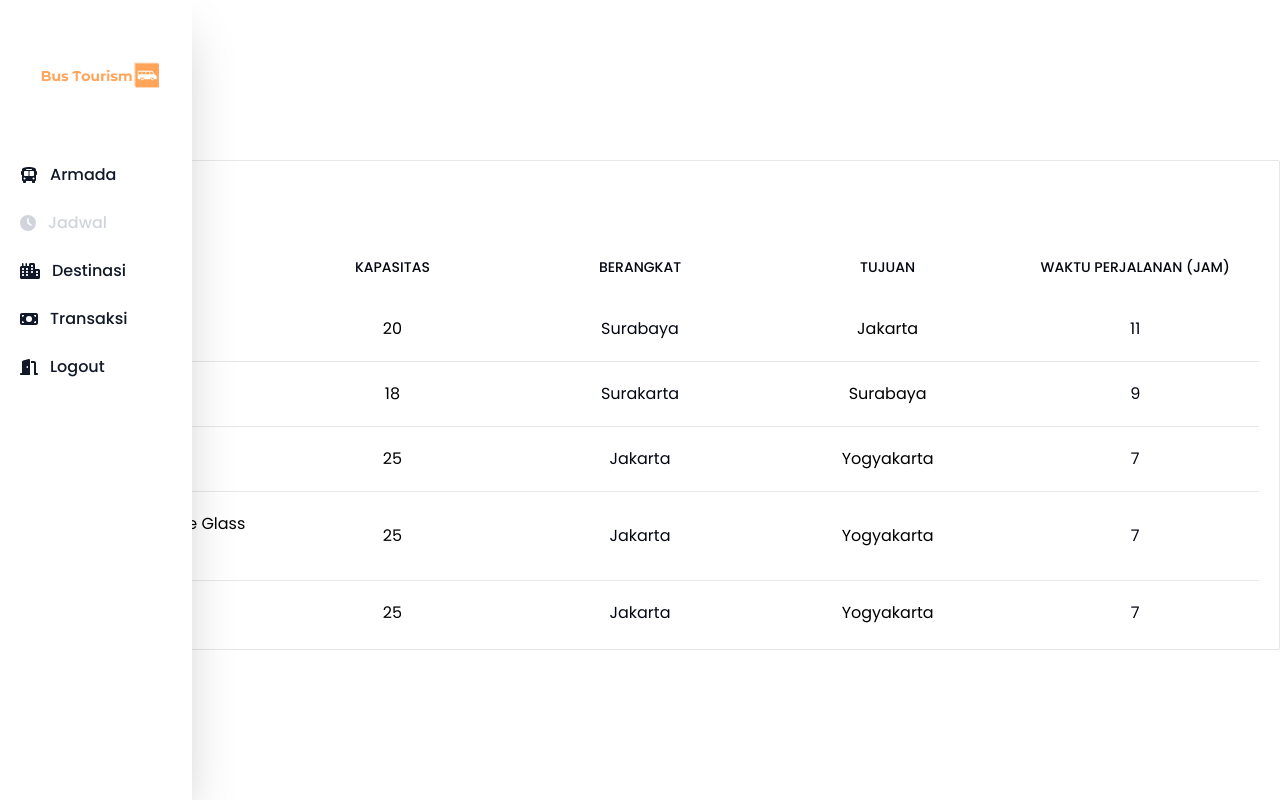
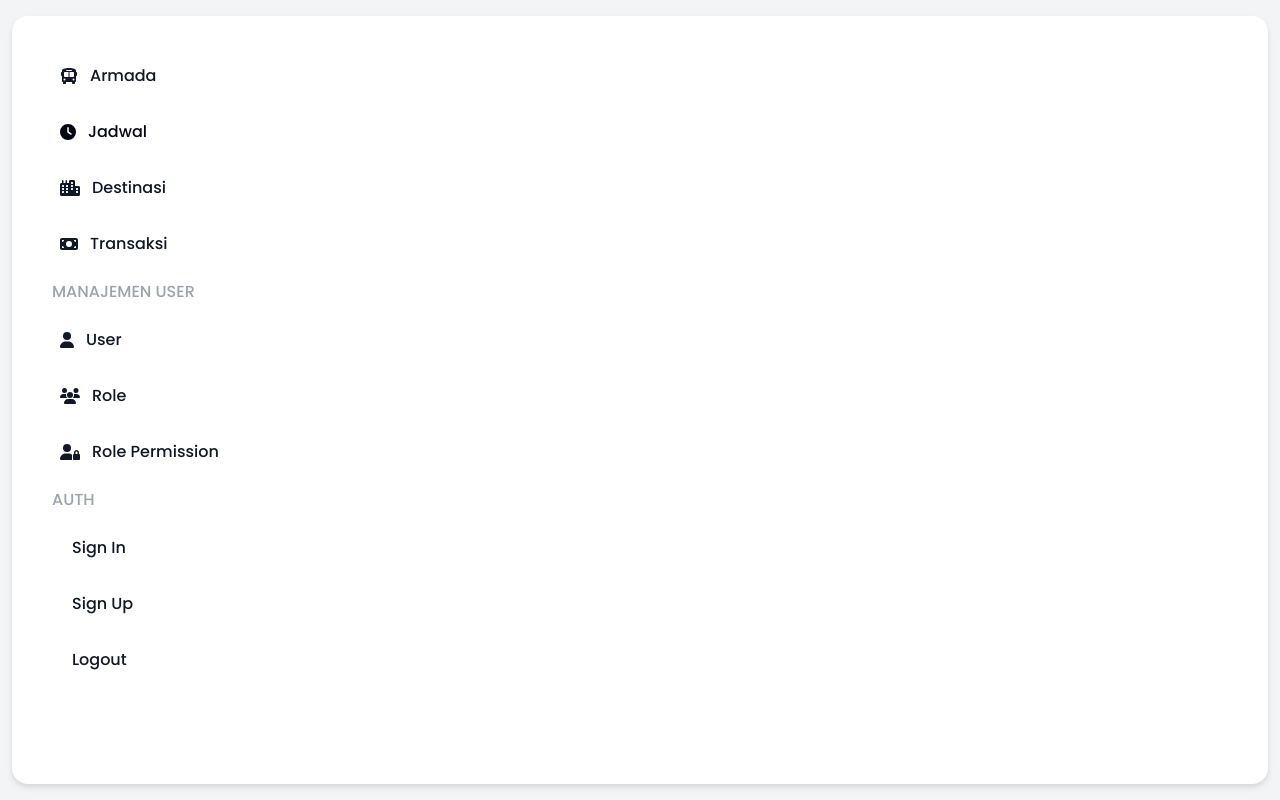
Before and after one commit to Talitazmiza/bus-tourism2, a React (Vite) app in the folder Frontend/: page /dashboard in a window 1280 px wide. Shown: the top 800 px of the page. Built offline with nearby package versions, Linux system fonts and the light colour scheme.

Commit message:
refactor: sidebar group menus

```diff
--- a/Frontend/src/components/pages/Admin/organs/Sidebar.tsx
+++ b/Frontend/src/components/pages/Admin/organs/Sidebar.tsx
@@ -1,37 +1,15 @@
 import { FontAwesomeIcon } from "@fortawesome/react-fontawesome";
-import {faClock, faBus, faDoorOpen, faCity, faMoneyBill} from '@fortawesome/free-solid-svg-icons';
-import logo from "../../../../assets/logo.png"
-import {Image} from "../../../atoms/Image.tsx";
+import {faClock, faBus, faCity, faMoneyBill, faUser, faUsers, faUserLock} from '@fortawesome/free-solid-svg-icons';
 
 const Sidebar = () => {
     return (
-        <div className="bg-black">
-            <button data-drawer-target="logo-sidebar" data-drawer-toggle="logo-sidebar" aria-controls="logo-sidebar"
-                    type="button"
-                    className="inline-flex items-center p-2 mt-2 ml-3 text-sm text-gray-500 rounded-lg sm:hidden hover:bg-gray-100 focus:outline-none focus:ring-2 focus:ring-gray-200 dark:text-gray-400 dark:hover:bg-gray-700 dark:focus:ring-gray-600">
-                <span className="sr-only">Open sidebar</span>
-                <svg className="w-6 h-6" aria-hidden="true" fill="currentColor" viewBox="0 0 20 20"
-                     xmlns="http://www.w3.org/2000/svg">
-                    <path clipRule="evenodd" fillRule="evenodd"
-                          d="M2 4.75A.75.75 0 012.75 4h14.5a.75.75 0 010 1.5H2.75A.75.75 0 012 4.75zm0 10.5a.75.75 0 01.75-.75h7.5a.75.75 0 010 1.5h-7.5a.75.75 0 01-.75-.75zM2 10a.75.75 0 01.75-.75h14.5a.75.75 0 010 1.5H2.75A.75.75 0 012 10z"></path>
-                </svg>
-            </button>
-
+        <div className="bg-gray-100">
             <aside id="logo-sidebar"
-                   className="fixed top-0 left-0 z-40 w-48 h-screen transition-transform -translate-x-full sm:translate-x-0"
+                   className="top-0 left-0 z-40 h-screen transition-transform -translate-x-full sm:translate-x-0"
                    aria-label="Sidebar">
-                <div className="h-full px-3 py-4 overflow-y-auto bg-white shadow-2xl">
-                    <a href="/" className="flex items-center pl-2.5 mb-5">
-                        <Image className="w-44" image={logo} alt="Logo" as="a" href="/" />
-                    </a>
-                    <ul className="space-y-2 font-medium">
-                        {/*<li>*/}
-                        {/*    <a href="/dashboard"*/}
-                        {/*       className="flex items-center p-2 text-gray-900 rounded-lg dark:text-black hover:bg-gray-100 dark:hover:bg-orange-400 group">*/}
-                        {/*        <FontAwesomeIcon icon={faHouse} />*/}
-                        {/*        <span className="flex-1 ml-3 whitespace-nowrap">Dashboard</span>*/}
-                        {/*    </a>*/}
-                        {/*</li>*/}
+                <div className="h-full px-3 py-4 overflow-y-auto">
+                    <div className="h-full p-10 rounded-2xl bg-white drop-shadow-md">
+                        <ul className="grid gap-2 space-y-2 font-medium">
                             <li>
                                 <a href="/dashboard-fleet"
                                    className="flex items-center p-2 text-gray-900 rounded-lg dark:text-black hover:bg-gray-100 dark:hover:bg-orange-400  group">
@@ -40,14 +18,14 @@ const Sidebar = () => {
                                 </a>
                             </li>
                             <li>
-                            <a href="#"
-                               className="flex items-center p-2 text-gray-300 rounded-lg dark:text-gray-400 hover:bg-gray-100 dark:hover:bg-orange-400  group">
+                                <a href="/dashboard-schedule"
+                                   className="flex items-center p-2 rounded-lg  hover:bg-gray-100 dark:hover:bg-orange-400  group">
                                     <FontAwesomeIcon icon={faClock} />
                                     <span className="flex-1 ml-3 whitespace-nowrap">Jadwal</span>
                                 </a>
                             </li>
                             <li>
-                            <a href="/dashboard"
+                                <a href="/dashboard-destination"
                                    className="flex items-center p-2 text-gray-900 rounded-lg dark:text-black hover:bg-gray-100 dark:hover:bg-orange-400  group">
                                     <FontAwesomeIcon icon={faCity} />
                                     <span className="flex-1 ml-3 whitespace-nowrap">Destinasi</span>
@@ -60,14 +38,50 @@ const Sidebar = () => {
                                     <span className="flex-1 ml-3 whitespace-nowrap">Transaksi</span>
                                 </a>
                             </li>
+                            <h1 className="text-gray-400">MANAJEMEN USER</h1>
+                            <li>
+                                <a href="/dashboard-user"
+                                   className="flex items-center p-2 text-gray-900 rounded-lg dark:text-black hover:bg-gray-100 dark:hover:bg-orange-400  group">
+                                    <FontAwesomeIcon icon={faUser} />
+                                    <span className="flex-1 ml-3 whitespace-nowrap">User</span>
+                                </a>
+                            </li>
+                            <li>
+                                <a href="#"
+                                   className="flex items-center p-2 text-gray-900 rounded-lg dark:text-black hover:bg-gray-100 dark:hover:bg-orange-400  group">
+                                    <FontAwesomeIcon icon={faUsers} />
+                                    <span className="flex-1 ml-3 whitespace-nowrap">Role</span>
+                                </a>
+                            </li>
+                            <li>
+                                <a href="/setting-permission"
+                                   className="flex items-center p-2 text-gray-900 rounded-lg dark:text-black hover:bg-gray-100 dark:hover:bg-orange-400  group">
+                                    <FontAwesomeIcon icon={faUserLock} />
+                                    <span className="flex-1 ml-3 whitespace-nowrap">Role Permission</span>
+                                </a>
+                            </li>
+                            <h1 className="text-gray-400">AUTH</h1>
+                            <li>
+                                <a href="#"
+                                   className="flex items-center p-2 text-gray-900 rounded-lg dark:text-black hover:bg-gray-100 dark:hover:bg-orange-400  group">
+                                    <span className="flex-1 ml-3 whitespace-nowrap">Sign In</span>
+                                </a>
+                            </li>
+                            <li>
+                                <a href="#"
+                                   className="flex items-center p-2 text-gray-900 rounded-lg dark:text-black hover:bg-gray-100 dark:hover:bg-orange-400  group">
+                                    <span className="flex-1 ml-3 whitespace-nowrap">Sign Up</span>
+                                </a>
+                            </li>
                             <li>
                                 <a href="/"
                                    className="flex items-center p-2 text-gray-900 rounded-lg dark:text-black hover:bg-gray-100 dark:hover:bg-red-400 group">
-                                <FontAwesomeIcon icon={faDoorOpen} />
+                                    {/*<FontAwesomeIcon icon={faDoorOpen} />*/}
                                     <span className="flex-1 ml-3 whitespace-nowrap">Logout</span>
                                 </a>
                             </li>
                         </ul>
+                    </div>
                 </div>
             </aside>
         </div>
```
Lines whose indentation alone changed are shown as unchanged.
